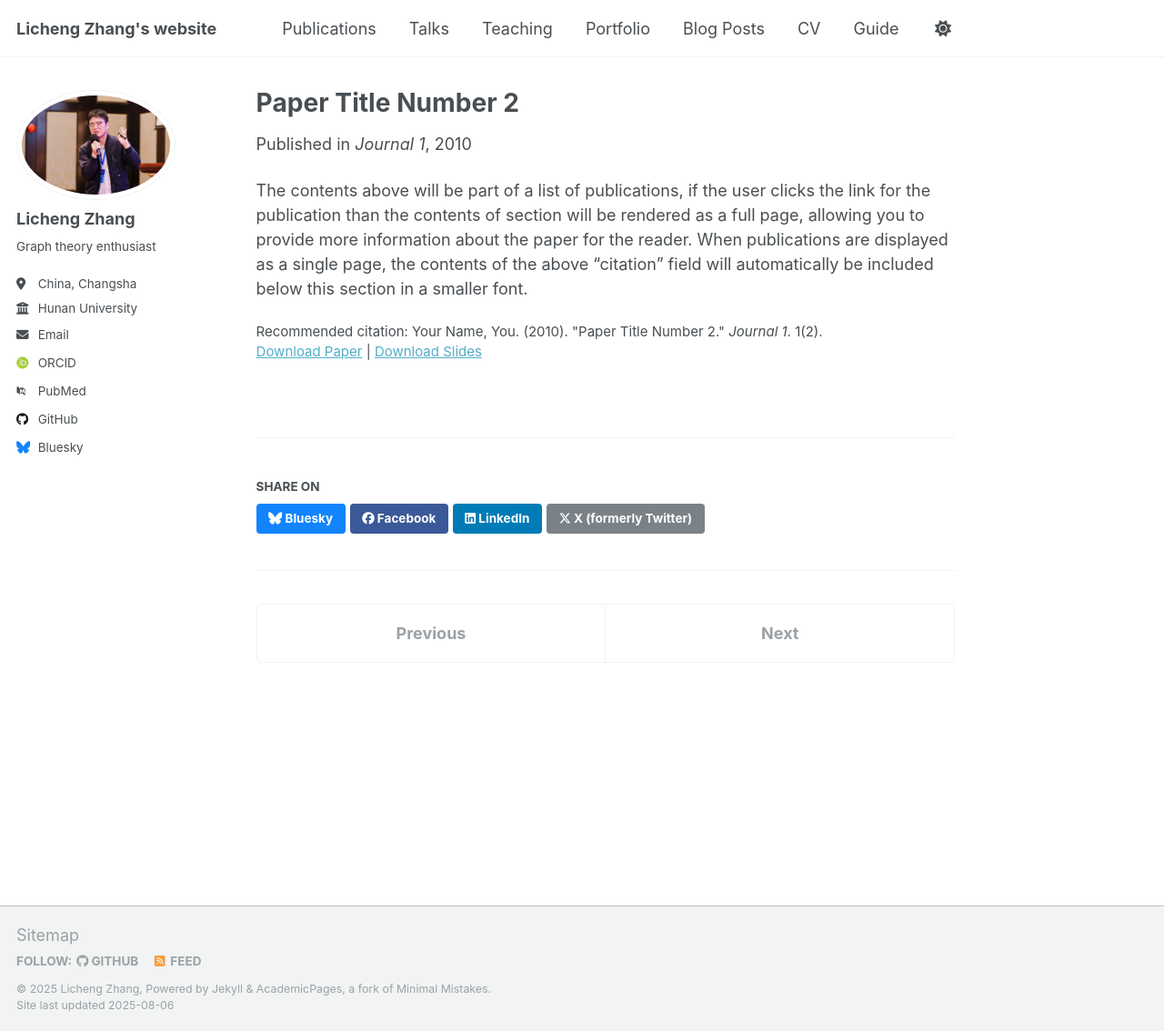
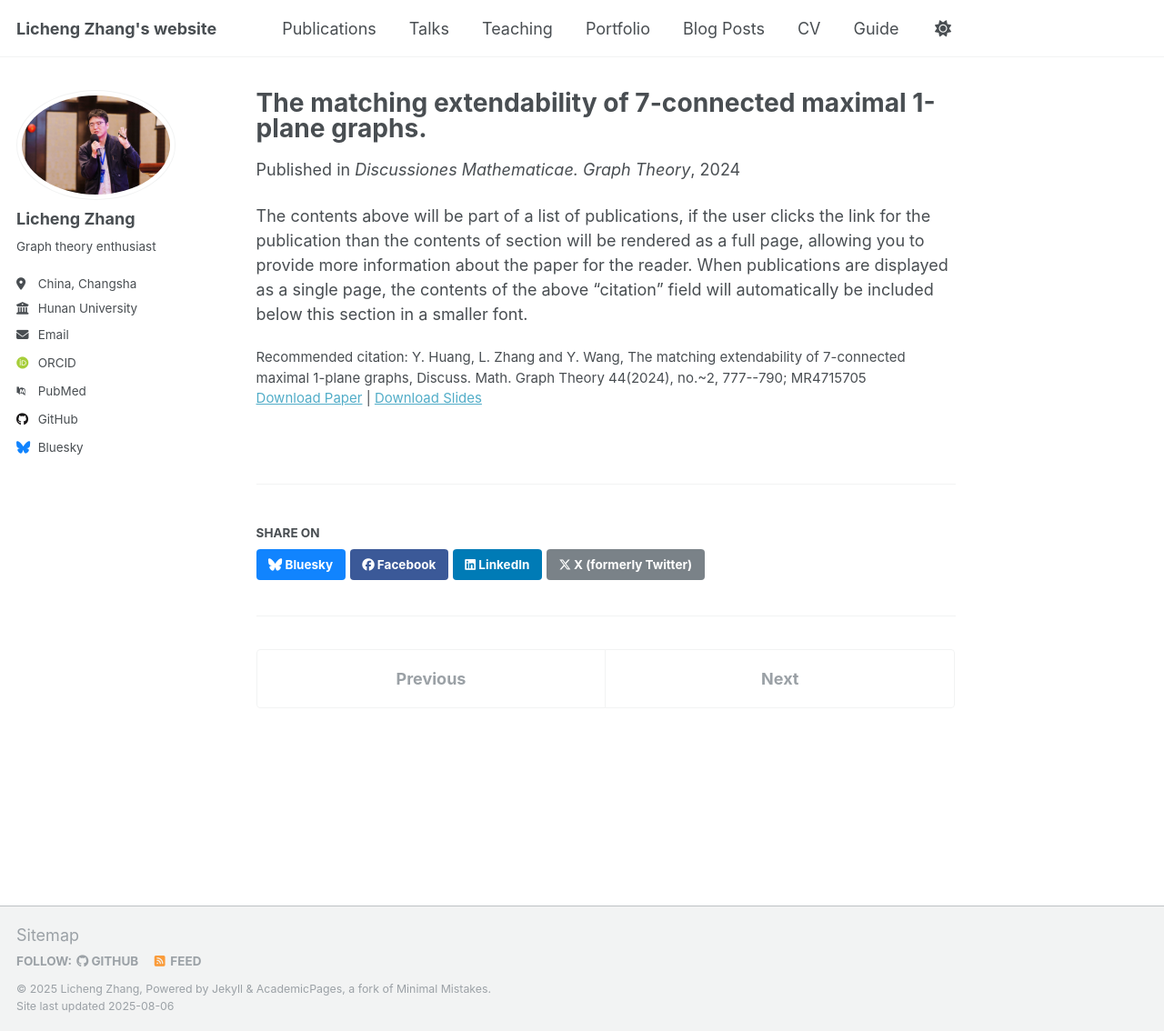
Before and after one commit to lichengzhang2/lichengzhang.github.io, a Jekyll site: the page built from _publications/2010-10-01-paper-title-number-2.md, in a window 1280 px wide and 1134 px high. Shown: the whole window at 91% size. Built offline with Jekyll 4.4.1, drawn with Linux system fonts in a browser that asks for light colours; some web fonts are replaced; a script that is not in the unit is left out.

Commit message:
Update 2010-10-01-paper-title-number-2.md

```diff
--- a/_publications/2010-10-01-paper-title-number-2.md
+++ b/_publications/2010-10-01-paper-title-number-2.md
@@ -1,14 +1,14 @@
 ---
-title: "Paper Title Number 2"
+title: "The matching extendability of 7-connected maximal 1-plane graphs."
 collection: publications
 category: manuscripts
 permalink: /publication/2010-10-01-paper-title-number-2
-excerpt: 'This paper is about the number 2. The number 3 is left for future work.'
-date: 2010-10-01
-venue: 'Journal 1'
-slidesurl: 'http://academicpages.github.io/files/slides2.pdf'
-paperurl: 'http://academicpages.github.io/files/paper2.pdf'
-citation: 'Your Name, You. (2010). &quot;Paper Title Number 2.&quot; <i>Journal 1</i>. 1(2).'
+excerpt: 'Authors:  Y. Huang, L. Zhang, Y. Wang'
+date: 2024-10-01
+venue: 'Discussiones Mathematicae. Graph Theory'
+slidesurl: ''
+paperurl: 'https://doi.org/10.7151/dmgt.2470'
+citation: 'Y. Huang, L. Zhang and Y. Wang, The matching extendability of 7-connected maximal 1-plane graphs, Discuss. Math. Graph Theory 44(2024), no.~2, 777--790; MR4715705'
 ---
 
 The contents above will be part of a list of publications, if the user clicks the link for the publication than the contents of section will be rendered as a full page, allowing you to provide more information about the paper for the reader. When publications are displayed as a single page, the contents of the above "citation" field will automatically be included below this section in a smaller font.
```
